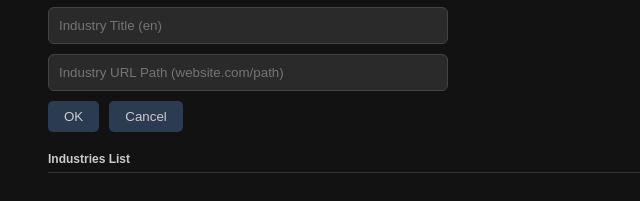
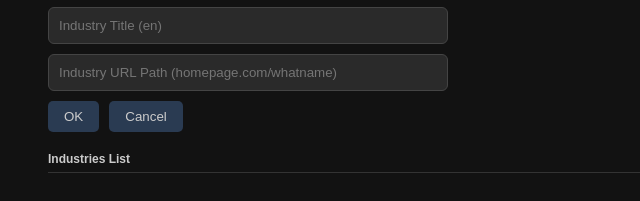
Before and after one commit to casedeep/admin_dashboard, a plain HTML site: page core/industries.html in a window 1280 px wide. Both pictures are taken after a click on the button "Create Industry". Shown: the part 311-512 px from the top of the page, 0-640 px from the left. Drawn offline with Linux system fonts and the light colour scheme.

Commit message:
Add files via upload

```diff
--- a/core/industries.html
+++ b/core/industries.html
@@ -114,7 +114,7 @@
     <input type="text" id="industryName-en" placeholder="Industry Name (en)">
     <input type="text" id="industryTitle-ja" placeholder="Industry Title (ja)">
     <input type="text" id="industryTitle-en" placeholder="Industry Title (en)">
-    <input type="text" id="industryPath" placeholder="Industry URL Path (website.com/path)" maxlength="16">
+    <input type="text" id="industryPath" placeholder="Industry URL Path (homepage.com/whatname)" maxlength="16">
     <div class="buttons">
       <button onclick="addOrEditIndustry()">OK</button>
       <button onclick="resetForm(); hideCreateIndustryForm()">Cancel</button>
```
